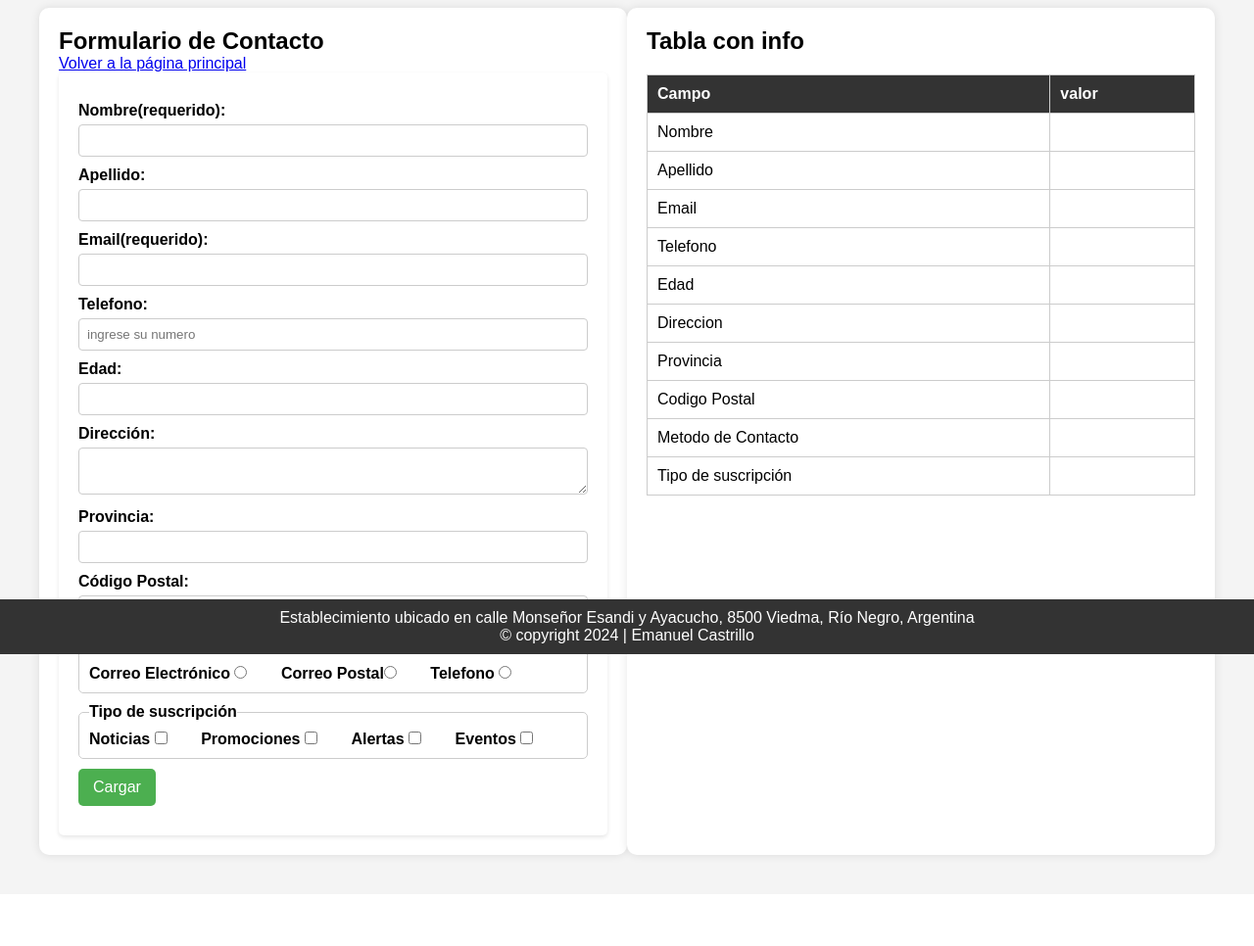
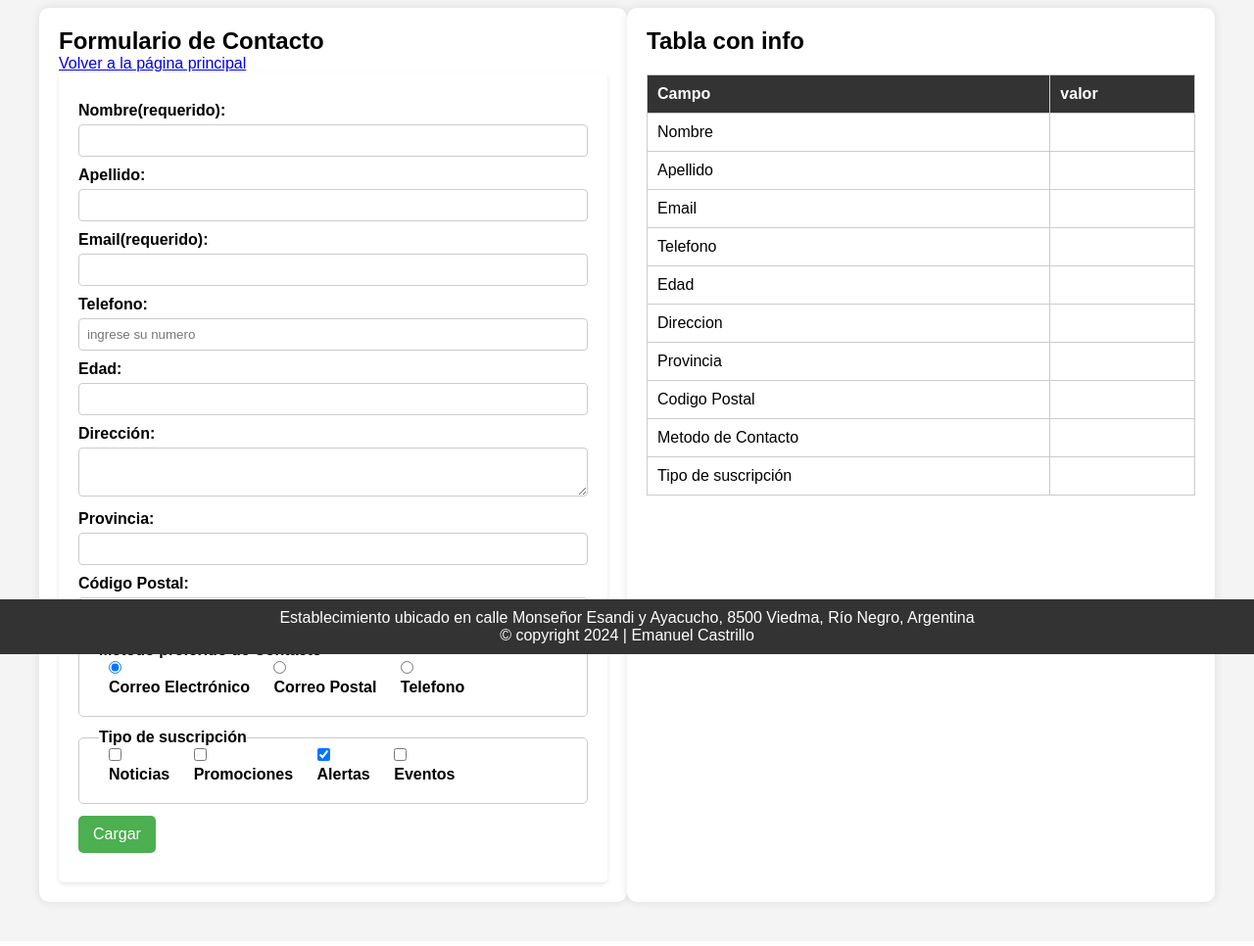
Before and after one commit to EmanuelCJ/EmanuelCJ.github.io, a plain HTML site: page html/contacto.html in a window 1280 px wide. Shown: the part 132-1098 px from the top of the page at 98% size. Drawn offline with Linux system fonts and the light colour scheme.

Commit message:
EmanuelCJ-laboratorio3-cambios

```diff
--- a/css/formulario.css
+++ b/css/formulario.css
@@ -92,6 +92,11 @@ textarea {
     margin-top: 5px;
     border: 1px solid #ccc;
     border-radius: 4px;
+    max-width: 100%;
+}
+textarea{
+    min-height: 50px;
+    min-width: 100%;
 }
 
 input[type="submit"] {
@@ -111,8 +116,8 @@ input[type="submit"]:hover {
 /* Fieldsets para radios y checkboxes */
 fieldset {
     border: 1px solid #ccc;
-    padding: 10px;
-    margin: 10px 0;
+    padding: 20px;
+    margin: 12px 0;
     border-radius: 5px;
 }
 
@@ -124,16 +129,21 @@ fieldset legend {
 fieldset p {
     display: inline;
     align-items: center;
-    margin: 5px 0;
+    text-align: center;
+    margin: 10px;
 }
 
 fieldset label {
-    margin-right: 20px; /* Espacio entre las opciones */
+    position: relative;
+    padding-top: 5px;
 }
 
 input[type="radio"],
 input[type="checkbox"] {
-    margin-right: 10px; /* Espacio entre el input y el texto */
+    position: absolute;
+    left: 0%;
+    bottom: 100%;
+
 }
 
 /* Table */
--- a/html/contacto.html
+++ b/html/contacto.html
@@ -27,23 +27,42 @@
         <p><label for="lastname">Apellido:<input id="lastname" type="text" maxlength="20"></label></p>
         <p><label for="email">Email(requerido):<input type="email" id="email" required></label></p>
         <p><label for="phone">Telefono: <input type="tel" placeholder="ingrese su numero"></label></p>
-                <p><label for="number">Edad:<input type="number" name="numero" id="number" min="1"></label></p>
+        <p><label for="number">Edad:<input type="number" name="numero" id="number" min="16" max="120"></label>
+        </p>
         <p><label for="textea">Dirección:<textarea></textarea></label></p>
-                <p><label for="provincia">Provincia:<input type="text" name="provincia" id="provincia"></label></p>
-                <p><label for="cp">Código Postal:<input type="text" name="codigoPostal" id="cp"></label></p>
+        <p><label for="">Provincia:
+            <input type="text" list="provincias" name="" id="">
+            <datalist id="provincias">
+              <option value="Rio Negro"></option>
+              <option value="Chubut"></option>
+              <option value="Tierra del Fuego"></option>
+              <option value="Santa Cruz"></option>
+              <option value="Neuquén"></option>
+            </datalist>
+          </label></p>
+        <p><label for="cp">Código Postal:<input type="text" name="codigoPostal" id="cp"
+              pattern="^[A-Z]\d{4}[A-Z]{3}$"></label></p>
         <fieldset>
           <legend>Método preferido de Contacto</legend>
-                    <p><label for="electronico">Correo Electrónico <input type="radio" name="metodo"
-                                id="electronico"></label></p>
+          <p><label for="electronico">Correo Electrónico <input type="radio" name="metodo" id="electronico"
+                checked></label></p>
           <p><label for="postal">Correo Postal<input type="radio" name="metodo" id="postal"></label></p>
           <p><label for="telefono">Telefono <input type="radio" name="metodo" id="telefono"></label></p>
         </fieldset>
         <fieldset>
           <legend>Tipo de suscripción</legend>
-                    <p><label for="noticias">Noticias <input type="checkbox" name="Noticias" id="noticias"></label></p>
-                    <p><label for="promociones">Promociones <input type="checkbox" name="" id="Promociones"></label></p>
-                    <p><label for="alertas">Alertas <input type="checkbox" name="Alertas" id="alertas"></label></p>
-                    <p><label for="eventos">Eventos <input type="checkbox" name="Eventos" id="eventos"></label></p>
+          <p><label for="noticias">Noticias
+              <input type="checkbox" name="suscripcion" id="Noticias" value="noticias">
+            </label></p>
+          <p><label for="promociones">Promociones
+              <input type="checkbox" name="suscripcion" id="Promociones" value="Promociones">
+            </label></p>
+          <p><label for="alertas">Alertas
+              <input type="checkbox" name="suscripcion" id="Alertas" value="Alertas" checked>
+            </label></p>
+          <p><label for="eventos">Eventos
+              <input type="checkbox" name="suscripcion" id="Eventos" value="Eventos">
+            </label></p>
         </fieldset>
         <p><input type="submit" value="Cargar"></p>
       </form>
```
Lines whose indentation alone changed are shown as unchanged.
